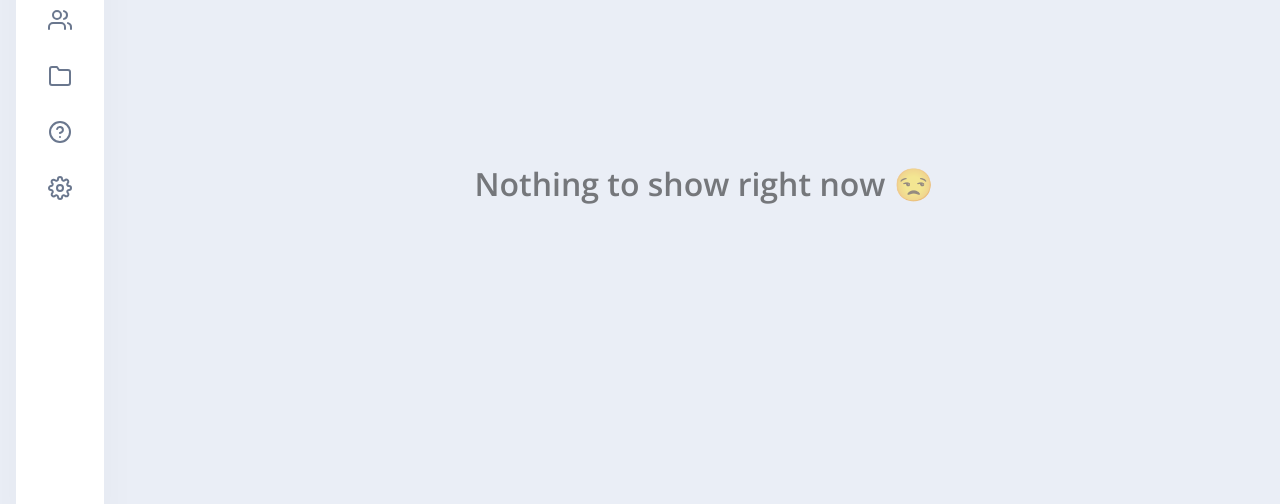
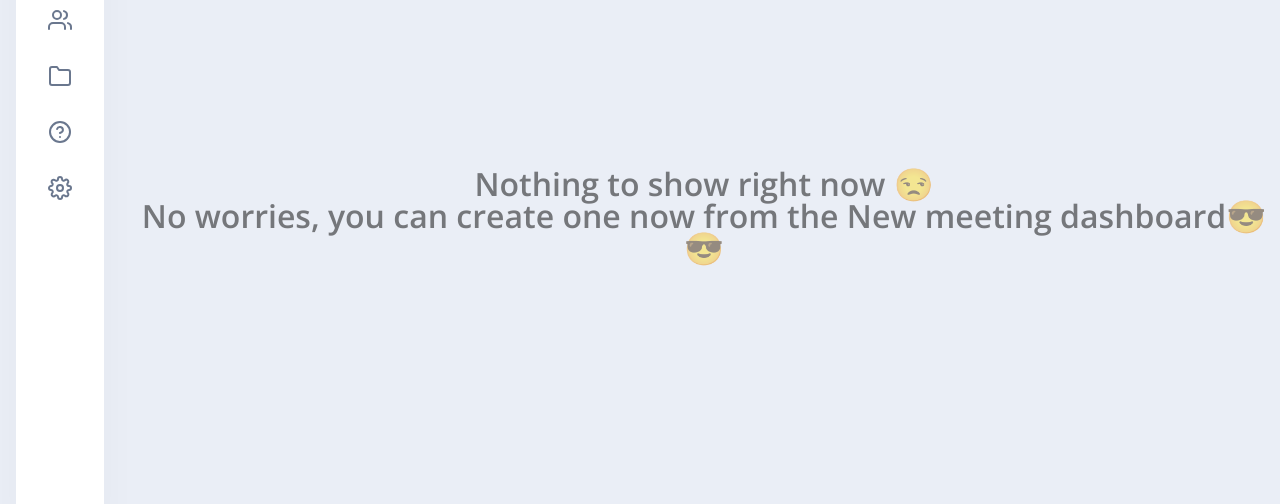
Before and after one commit to AbijithPrasanthan/Collaborative-Learning-Platform, a Django app: page /CLP/home/ in a window 1280 px wide. Shown: the part 208-712 px from the top of the page. Run offline with Django 4.2, Linux system fonts and the light colour scheme; parts of the project's set-up code (start-up, migrations or seed data) failed here and were passed over; some libraries are stand-ins or nearby versions.

Commit message:
Updated the meeting prompt in dashboard

```diff
--- a/templates/CLP/dashboard.html
+++ b/templates/CLP/dashboard.html
@@ -13,7 +13,7 @@
         </div>
     </div>
     {% endfor %} {% else %}
-    <h1 class="no-data-error">Nothing to show right now 😒</h1>
+    <h1 class="no-data-error">Nothing to show right now 😒 <br> No worries, you can create one now from the <i>New meeting dashboard</i>😎😎</h1>
     {% endif %}
 </div>
 {% endblock %}
```
